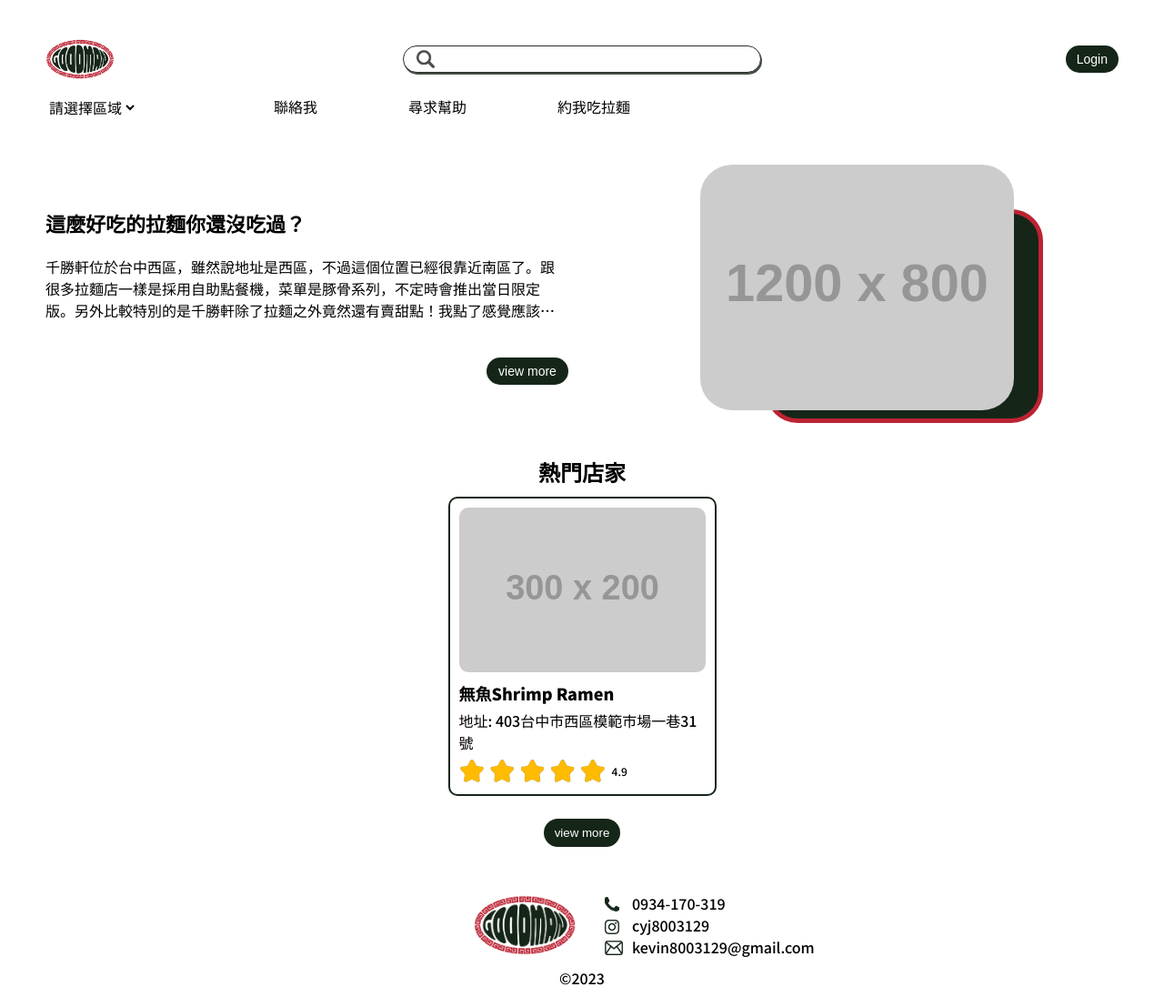
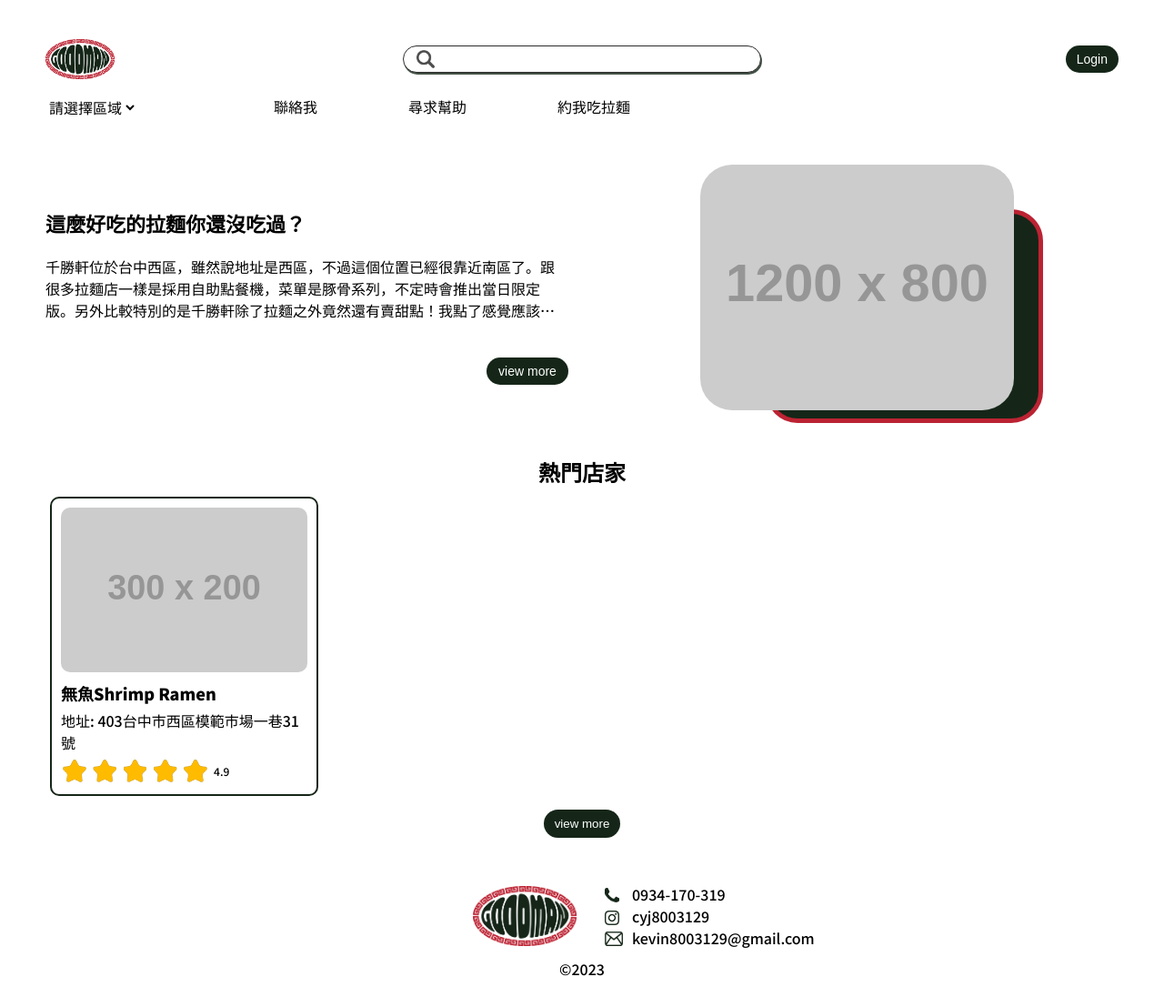
Before and after one commit to Woof29/GoodMan, a plain HTML site: page index.html in a window 1280 px wide. Shown: the whole page at 91% size. Drawn offline with Linux system fonts and the light colour scheme; placeholder pictures from the web are drawn by us.

Commit message:
css modify

```diff
--- a/style/scss/_boxList.scss
+++ b/style/scss/_boxList.scss
@@ -16,12 +16,10 @@
   .cardBox {
     display: flex;
     flex-flow: row nowrap;
-    justify-content: center;
     width: 100%;
     overflow-x: scroll;
     &::-webkit-scrollbar {
       height: 5px;
-      color: $color--dark;
     }
     .card {
       width: calc(100% / 4);
@@ -96,6 +94,6 @@
   }
   .btn--viewMore {
     @extend %btn--reset;
-    margin: 20px auto 0 auto;
+    margin: 10px auto 0 auto;
   }
 }
--- a/style/scss/_footer.scss
+++ b/style/scss/_footer.scss
@@ -15,8 +15,7 @@
     a {
       @include imgToTxt;
       height: 100%;
-      background: url(../assets/LOGO/GOODMAN_LOGO_工作區域\ 1.png) no-repeat
-        center / 110%;
+      background: url(../assets/LOGO/GOODMAN_LOGO.png) no-repeat center / 100%;
       transform: scale(1.5);
     }
   }
--- a/style/scss/_header.scss
+++ b/style/scss/_header.scss
@@ -24,8 +24,7 @@
     a {
       @include imgToTxt;
       height: 100%;
-      background: url(../assets/LOGO/GOODMAN_LOGO_工作區域\ 1.png) no-repeat
-        center / 110%;
+      background: url(../assets/LOGO/GOODMAN_LOGO.png) no-repeat center / 100%;
     }
   }
   .header_searchbar {
```
Also changed, not shown: assets/LOGO/GOODMAN_LOGO.png (added), style/all.css, 4 other files.
